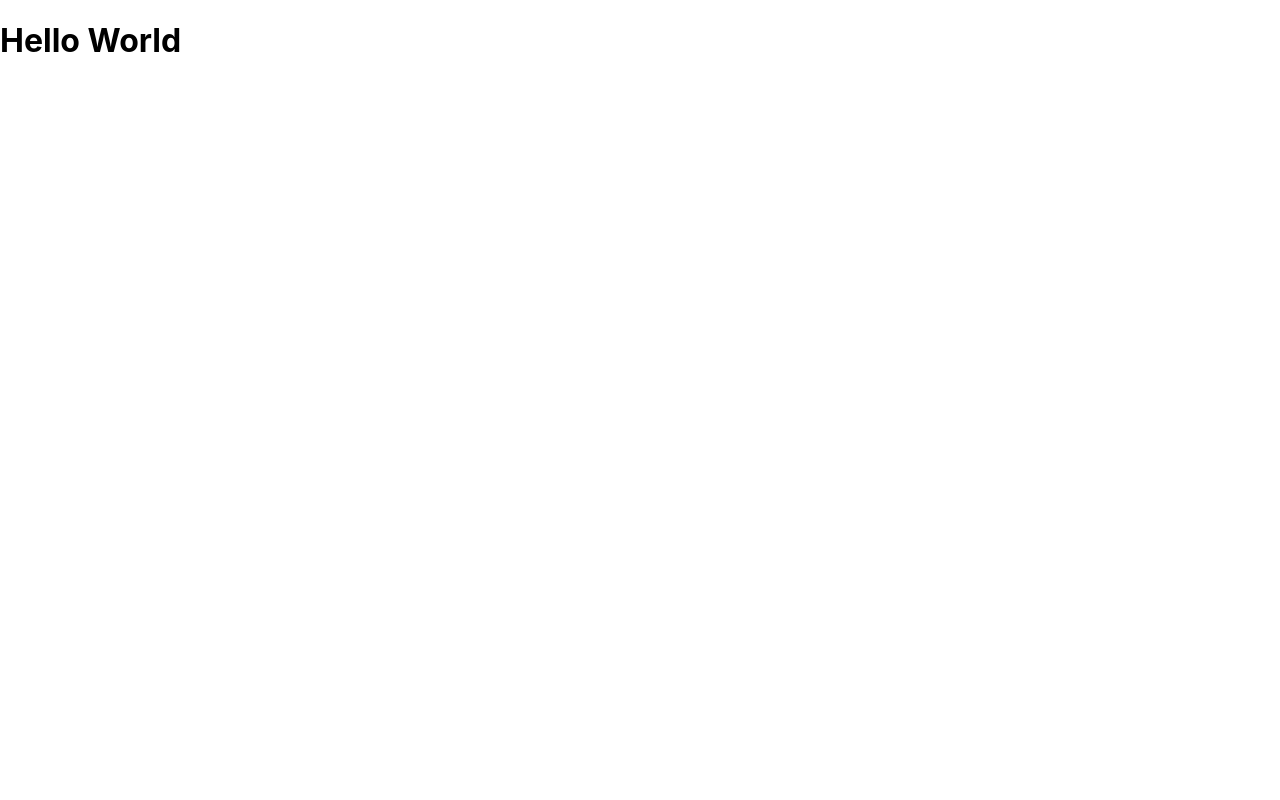
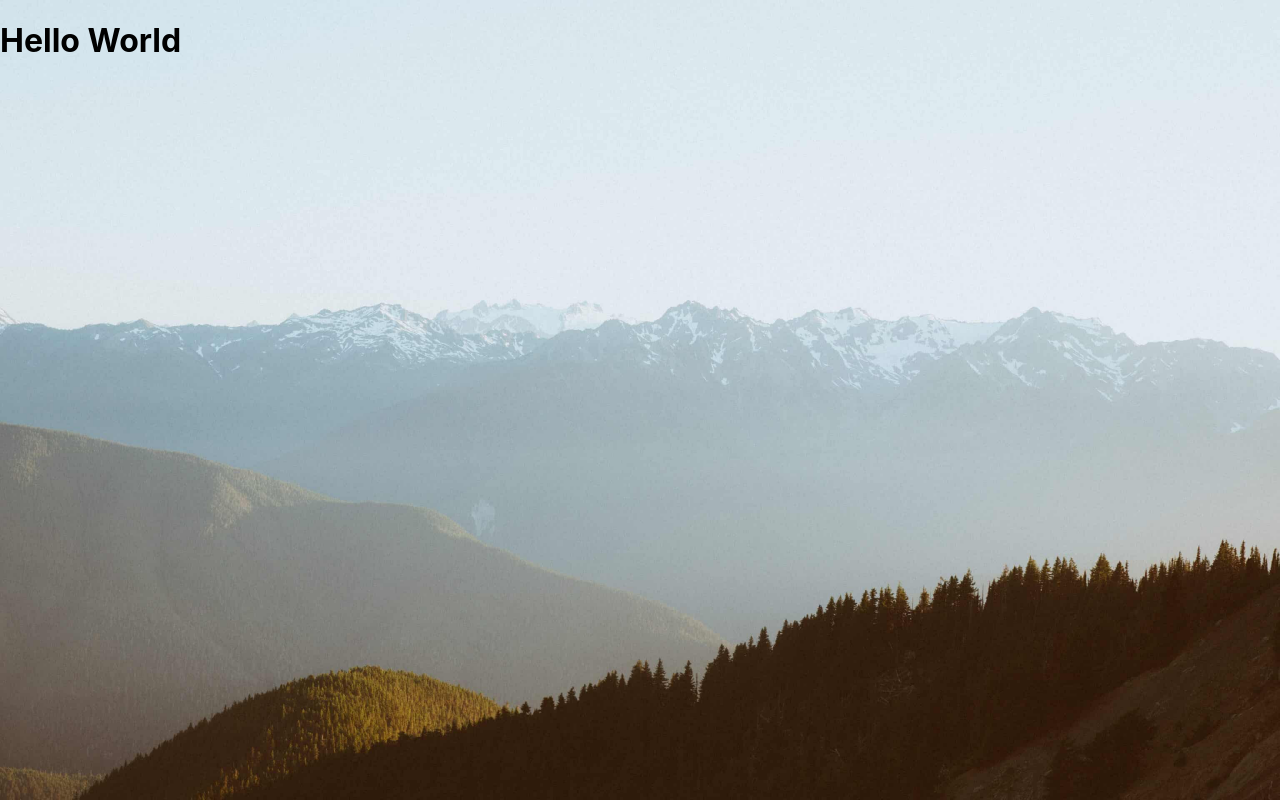
Before and after one commit to JAbarca09/TrentsWeatherApplication, a React (Create React App) app in the folder weatherapp/: page / in a window 1280 px wide. Built offline with nearby package versions, Linux system fonts and the light colour scheme.

Commit message:
Add background image

```diff
--- a/weatherapp/src/App.js
+++ b/weatherapp/src/App.js
@@ -1,7 +1,9 @@
+import React from "react";
+import "./App.module.css";
 
 const App = () => {
   return (
-    <div className="App">
+    <div>
       <h1>Hello World</h1>
     </div>
   );
--- /dev/null
+++ b/weatherapp/src/App.module.css
@@ -0,0 +1,4 @@
+body {
+    background: url("../src/assets/hurricaneRidge.png") no-repeat center center fixed;
+    background-size: cover;
+}
```
Also changed, not shown: weatherapp/src/assets/hurricaneRidge.png (renamed from weatherapp/src/assets/hurricane-ridge-7.30.16-18-of-77.png).
